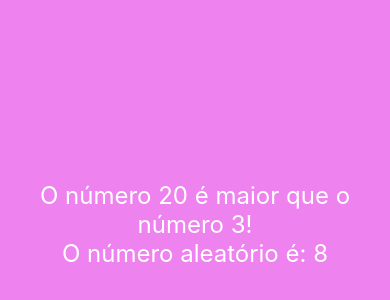
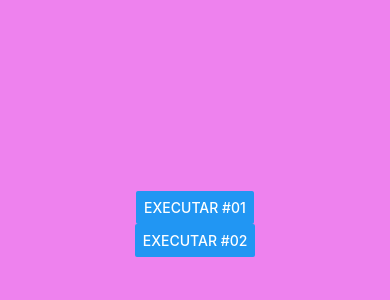
Before and after one commit to lucasilvadrm/exercicios, a React Native app: screen / in a window 390 px wide. Shown: the part 198-498 px from the top of the page. Built offline with nearby package versions, Linux system fonts and the light colour scheme.

Commit message:
criando botão

```diff
--- a/src/App.js
+++ b/src/App.js
@@ -1,16 +1,18 @@
 import React from 'react';
 import { View, StyleSheet } from 'react-native';
-import MinMax from './components/MinMax';
-import RandomNumber from './components/RandomNumber';
+import Botao from './components/Botao';
+// import MinMax from './components/MinMax';
+// import RandomNumber from './components/RandomNumber';
 // import Comp, { Comp1, Comp2 } from './components/Multi';
 // import Primeiro from './components/Primeiro';
 
 const App = () => {
   return (
     <View style={style.App}>
+      <Botao />
+      {/* <Comp />
       <MinMax min={3} max={20} />
       <RandomNumber min={1} max={10} />
-      {/* <Comp />
       <Comp1 />
       <Comp2 />
       <Primeiro /> */}
--- /dev/null
+++ b/src/components/Botao.js
@@ -0,0 +1,14 @@
+import React from 'react';
+import { Button } from 'react-native';
+
+const Botao = () => {
+  const executar = () => console.warn('Exec! #01');
+  return (
+    <>
+      <Button title="Executar #01" onPress={executar} />
+      <Button title="Executar #02" onPress={() => console.warn('Exec! #02')} />
+    </>
+  );
+};
+
+export default Botao;
```
